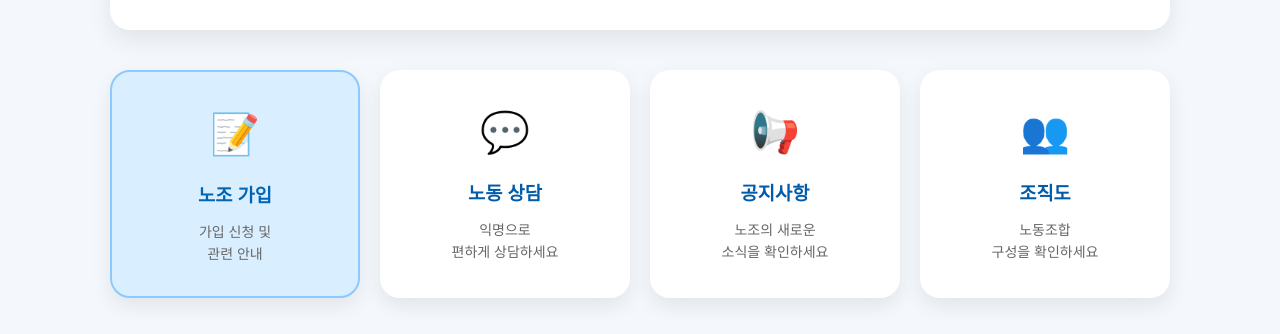
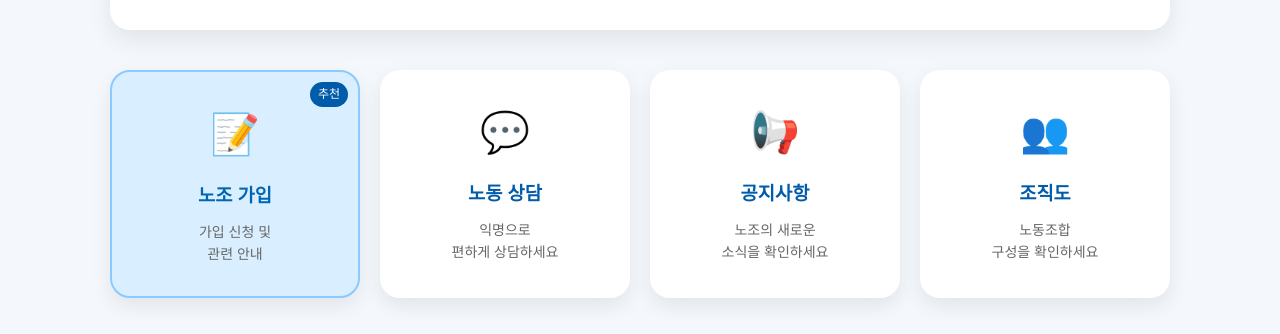
Before and after one commit to osstemunion/osstemunion.github.io, a plain HTML site: page index.html in a window 1280 px wide. Shown: the part 618-952 px from the top of the page. Drawn offline with Linux system fonts and the light colour scheme.

Commit message:
Update index.html

```diff
--- a/index.html
+++ b/index.html
@@ -203,6 +203,21 @@ footer{
     background:#dcefff;
 }
 
+.join-card{
+    position:relative;
+}
+
+.join-card:before{
+    content:"추천";
+    position:absolute;
+    top:10px;
+    right:10px;
+    background:#005BAA;
+    color:white;
+    font-size:12px;
+    padding:3px 8px;
+    border-radius:20px;
+}
 
 /* 모바일에서는 2칸 */
 
```
